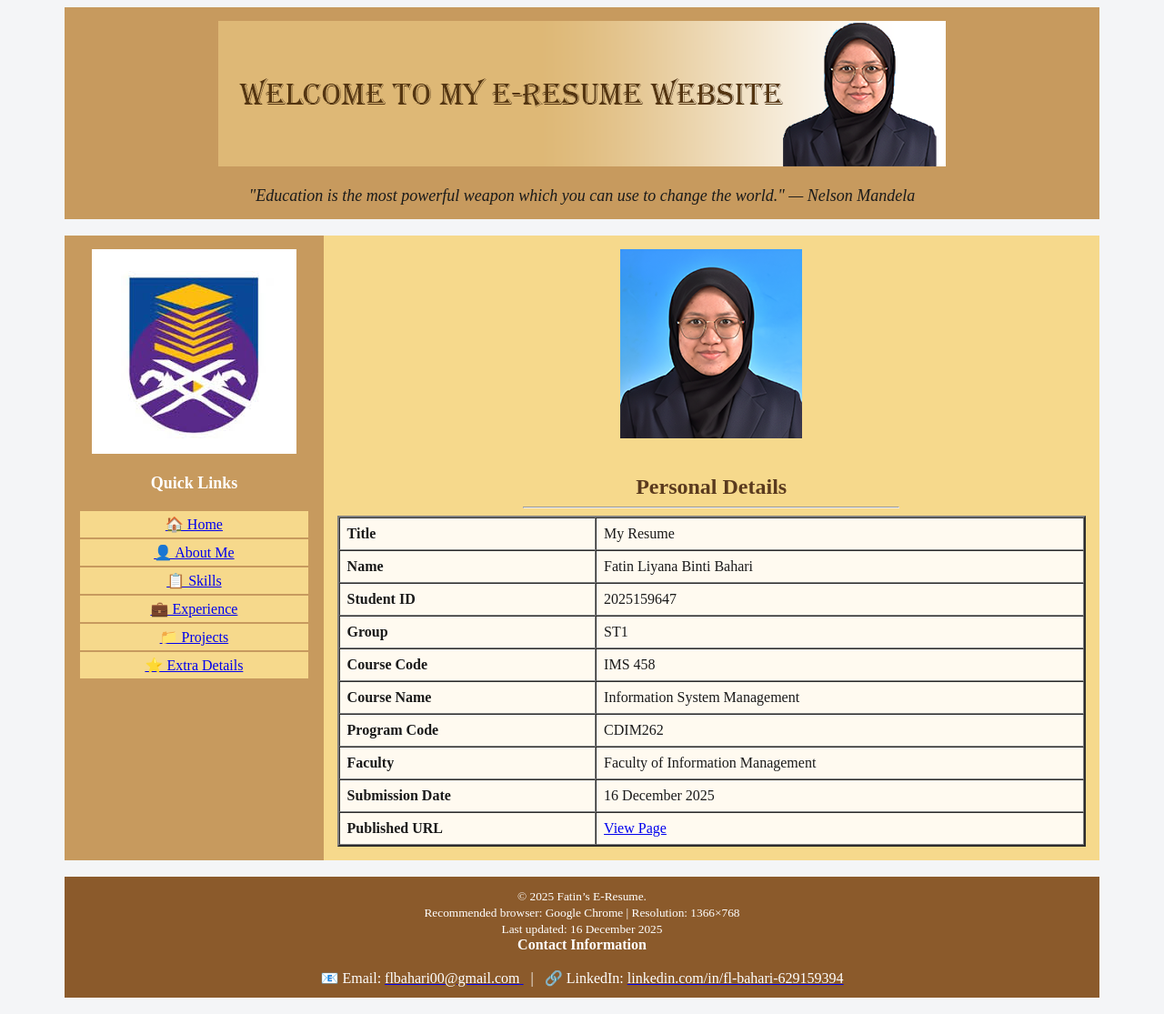
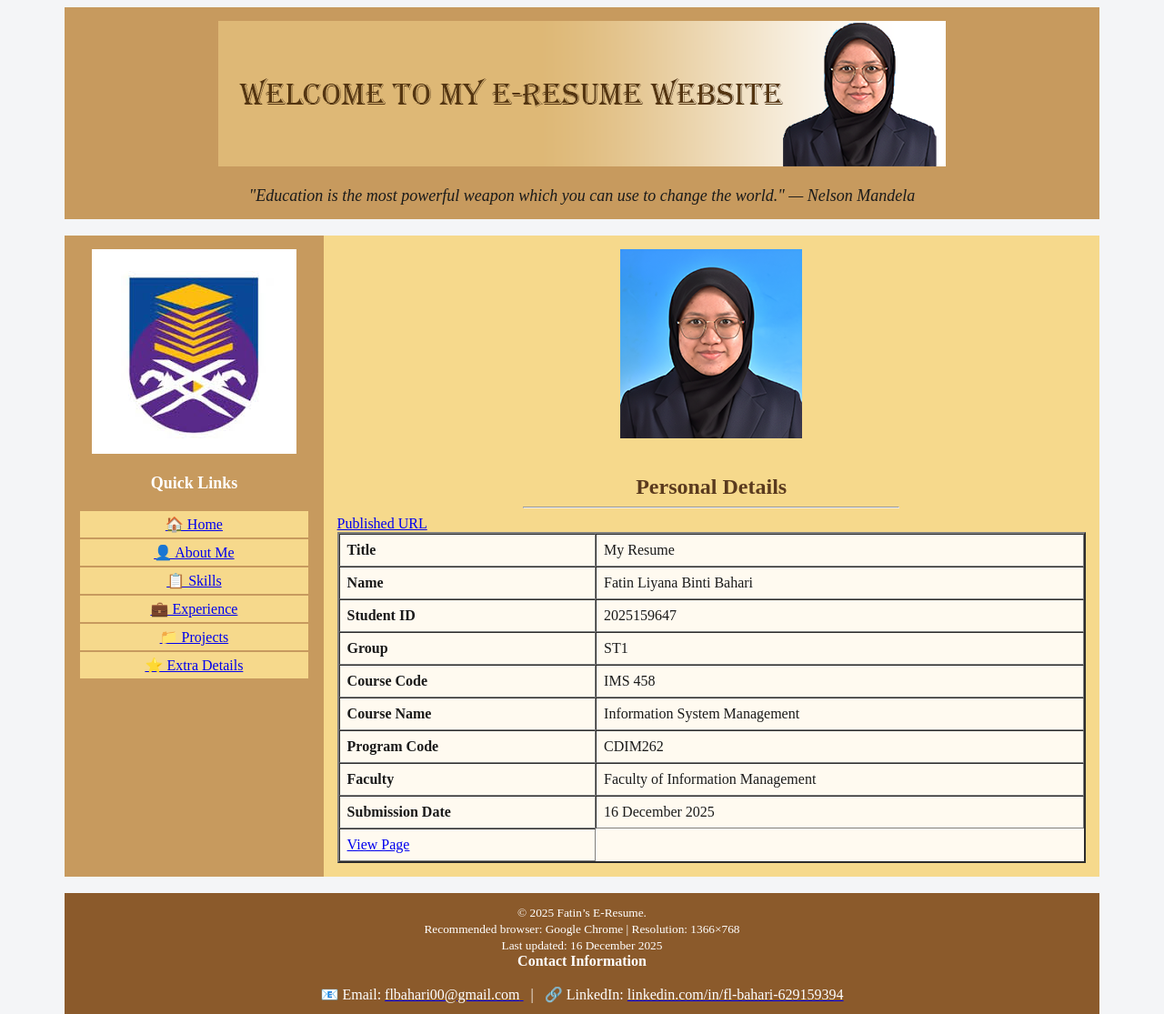
Before and after one commit to flbahari/My-Resume, a plain HTML site: page aboutme.html in a window 1280 px wide. Shown: the whole page at 91% size. Drawn offline with Linux system fonts and the light colour scheme.

Commit message:
aboutme.html

```diff
--- a/aboutme.html
+++ b/aboutme.html
@@ -69,7 +69,7 @@
 <tr><td><b>Faculty</b></td><td>Faculty of Information Management</td></tr>
 <tr><td><b>Submission Date</b></td><td>16 December 2025</td></tr>
 <tr>
-<td><b>Published URL</b></td>
+<a href="https://flbahari.github.io/My-Resume/" target="_blank">Published URL</a>
 <td><a href="aboutme.html" target="_blank">View Page</a></td>
 </tr>
 </table>
```
